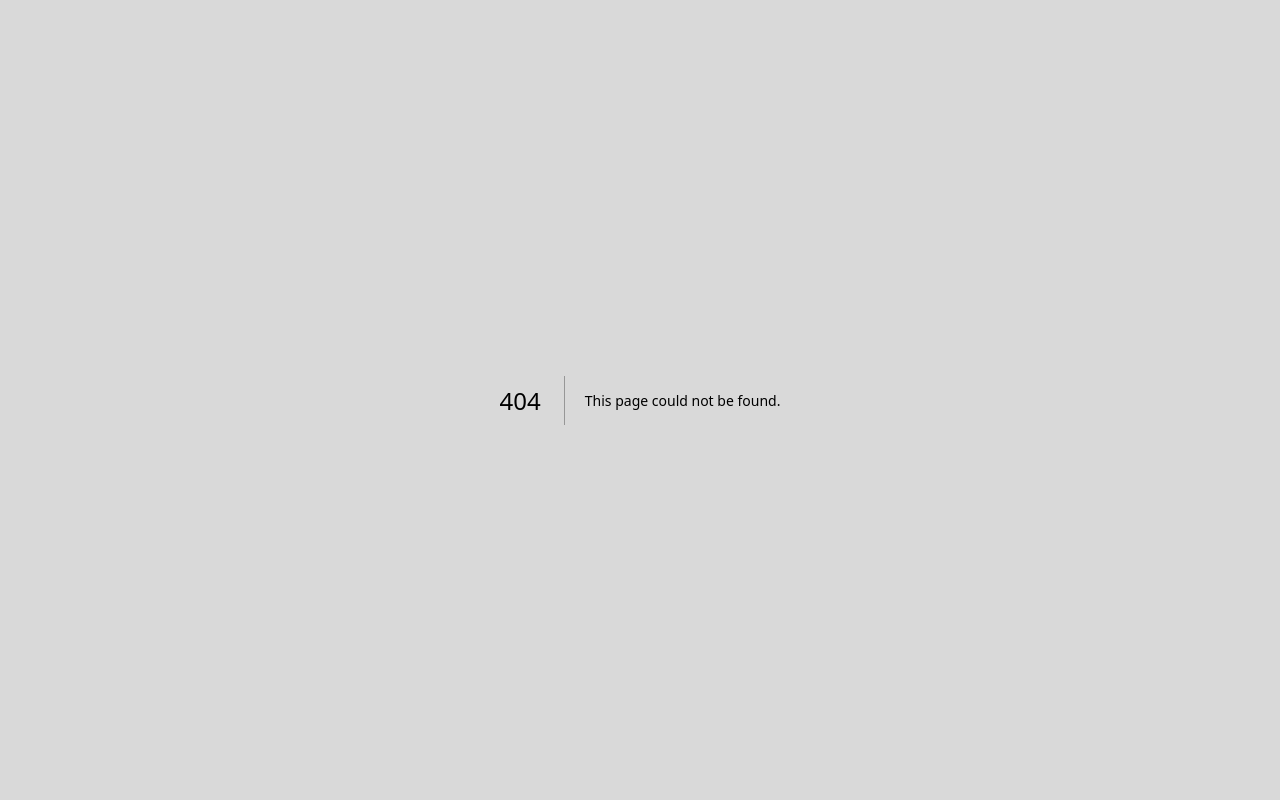
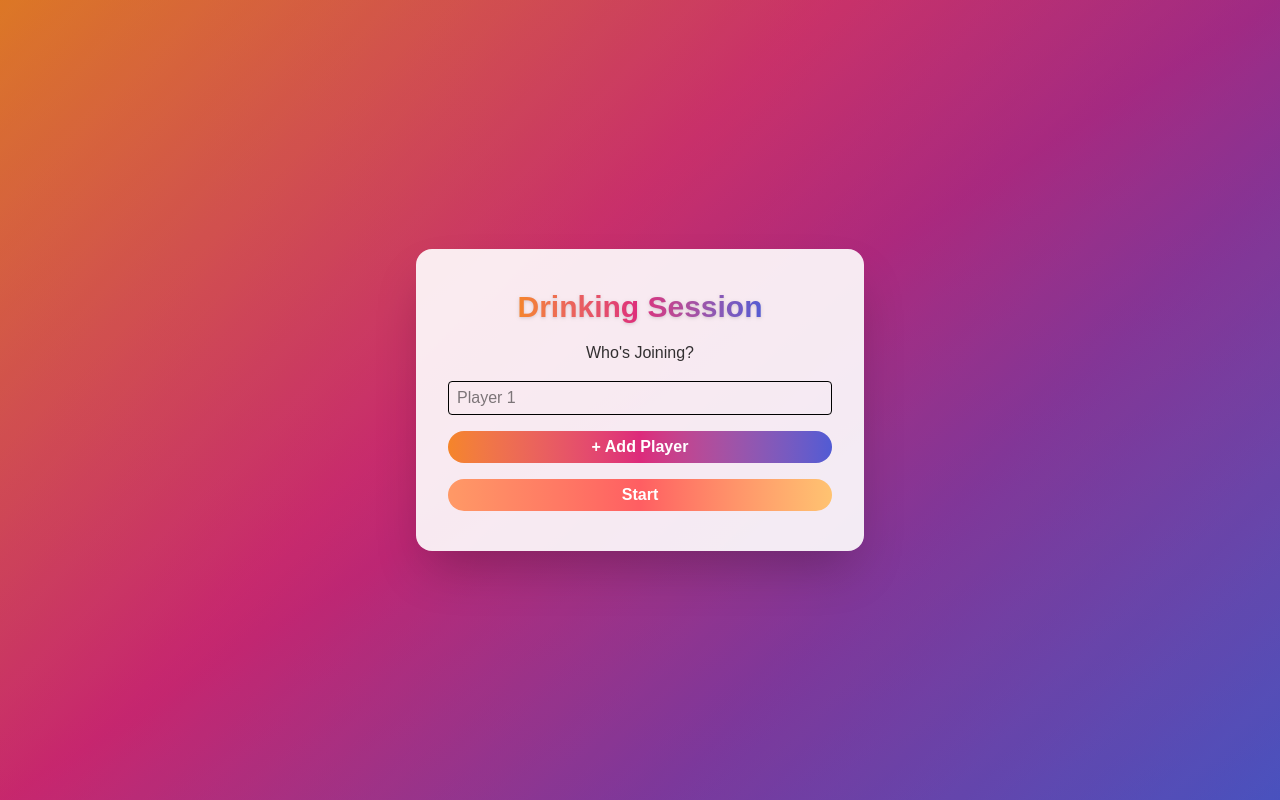
Before and after one commit to laurreev/AmoyVix, a Next.js app: page /inuman in a window 1280 px wide. Before the commit this address had no page. Built offline with nearby package versions, Linux system fonts and the light colour scheme.

Commit message:
inuman page

```diff
--- /dev/null
+++ b/src/app/inuman/page.tsx
@@ -0,0 +1,94 @@
+"use client";
+import { useState } from "react";
+
+export default function InumanPage() {
+  const [players, setPlayers] = useState<string[]>([""]);
+  const [started, setStarted] = useState(false);
+  const [order, setOrder] = useState<string[]>([]);
+  const [current, setCurrent] = useState<number>(0);
+
+  function handlePlayerChange(idx: number, value: string) {
+    const updated = [...players];
+    updated[idx] = value;
+    setPlayers(updated);
+  }
+
+  function addPlayer() {
+    setPlayers([...players, ""]);
+  }
+
+  function startSession() {
+    const filtered = players.map(p => p.trim()).filter(Boolean);
+    if (filtered.length < 2) return;
+    // Shuffle for first turn, then keep order
+    const shuffled = [...filtered];
+    for (let i = shuffled.length - 1; i > 0; i--) {
+      const j = Math.floor(Math.random() * (i + 1));
+      [shuffled[i], shuffled[j]] = [shuffled[j], shuffled[i]];
+    }
+    setOrder(shuffled);
+    setCurrent(0);
+    setStarted(true);
+  }
+
+  function nextTurn() {
+    setCurrent((c) => (c + 1) % order.length);
+  }
+
+  if (!started) {
+    return (
+      <div className="min-h-screen flex flex-col items-center justify-center bg-gradient-to-br from-[#f58529]/30 via-[#dd2a7b]/30 to-[#515bd4]/30 p-4">
+        <div className="bg-white/90 rounded-2xl shadow-2xl flex flex-col items-center px-8 py-10 max-w-md w-full">
+          <h1 className="text-3xl font-extrabold bg-gradient-to-r from-[#f58529] via-[#dd2a7b] to-[#515bd4] bg-clip-text text-transparent mb-4 drop-shadow text-center">Drinking Session</h1>
+          <p className="mb-4 text-black/80">Who's Joining?</p>
+          {players.map((name, idx) => (
+            <input
+              key={idx}
+              className="rounded px-2 py-1 border w-full mb-2 text-black"
+              placeholder={`Player ${idx + 1}`}
+              value={name}
+              onChange={e => handlePlayerChange(idx, e.target.value)}
+              maxLength={24}
+            />
+          ))}
+          <button
+            className="rounded-full bg-gradient-to-r from-[#f58529] via-[#dd2a7b] to-[#515bd4] text-white font-semibold px-4 py-1 mt-2 w-full"
+            onClick={addPlayer}
+          >
+            + Add Player
+          </button>
+          <button
+            className="rounded-full bg-gradient-to-r from-[#ff9966] via-[#ff5e62] to-[#ffc371] text-white font-semibold px-4 py-1 mt-4 w-full"
+            onClick={startSession}
+            disabled={players.filter(p => p.trim()).length < 2}
+          >
+            Start
+          </button>
+        </div>
+      </div>
+    );
+  }
+
+  return (
+    <div className="min-h-screen flex flex-col items-center justify-center bg-gradient-to-br from-[#f58529]/30 via-[#dd2a7b]/30 to-[#515bd4]/30 p-4">
+      <div className="bg-white/90 rounded-2xl shadow-2xl flex flex-col items-center px-8 py-10 max-w-md w-full">
+        <h1 className="text-3xl font-extrabold bg-gradient-to-r from-[#f58529] via-[#dd2a7b] to-[#515bd4] bg-clip-text text-transparent mb-4 drop-shadow text-center">Drinking Session</h1>
+        <p className="mb-4 text-black/80">Order:</p>
+        <ol className="mb-6 w-full">
+          {order.map((name, idx) => (
+            <li key={idx} className={`py-1 px-2 rounded ${idx === current ? "bg-[#f58529]/20 font-bold" : ""}`}>{idx + 1}. {name}</li>
+          ))}
+        </ol>
+        <div className="mb-4 text-lg font-semibold text-[#dd2a7b]">
+          {order[current]}, it's your turn to take a shot!
+        </div>
+        <button
+          className="rounded-full bg-gradient-to-r from-[#f58529] via-[#dd2a7b] to-[#515bd4] text-white font-semibold px-4 py-1 w-full"
+          onClick={nextTurn}
+        >
+          Next
+        </button>
+      </div>
+    </div>
+  );
+}
--- a/src/app/page.tsx
+++ b/src/app/page.tsx
@@ -50,14 +50,7 @@ export default function Home() {
             }
           }
         } catch (e) {
-          // fallback to localStorage if Firestore fails
-          const key = `amoyvix-nickname-${user.uid}`;
-          const stored = typeof window !== "undefined" ? localStorage.getItem(key) : null;
-          if (stored) {
-            setNickname(stored);
-          } else {
-            setShowNicknameModal(true);
-          }
+          setShowNicknameModal(true);
           setPhotoURL(user.photoURL || null);
         }
       };
@@ -74,10 +67,6 @@ export default function Home() {
         setNickname(nick);
         setShowNicknameModal(false);
       } catch (e) {
-        // fallback to localStorage if Firestore fails
-        const key = `amoyvix-nickname-${user.uid}`;
-        localStorage.setItem(key, nick);
-        setNickname(nick);
         setShowNicknameModal(false);
       }
     }
--- a/src/components/AuthButton.tsx
+++ b/src/components/AuthButton.tsx
@@ -35,7 +35,11 @@ export const AuthButton = () => {
         )}
       </div>
       <button
-        onClick={signOut}
+        onClick={() => {
+          if (window.confirm("Are you sure you want to sign out?")) {
+            signOut();
+          }
+        }}
         className="rounded-full bg-white/80 text-[#dd2a7b] font-semibold px-4 py-1 shadow hover:bg-white transition text-sm"
       >
         Sign out
--- a/src/components/ProfileMenu.tsx
+++ b/src/components/ProfileMenu.tsx
@@ -31,6 +31,13 @@ export const ProfileMenu: React.FC<ProfileMenuProps> = ({ nickname, photoURL, on
             Profile
           </button>
           <button
+            className="flex items-center gap-2 px-4 py-2 hover:bg-[#f58529]/10 text-[#f58529] text-sm"
+            onClick={() => { window.location.href = "/inuman"; }}
+          >
+            <svg width="18" height="18" fill="none" stroke="#f58529" strokeWidth="2" viewBox="0 0 24 24"><path d="M8 21v-2a4 4 0 0 1 8 0v2"/><path d="M12 17v-6"/><circle cx="12" cy="7" r="4"/></svg>
+            Inuman na
+          </button>
+          <button
             className="flex items-center gap-2 px-4 py-2 hover:bg-[#f58529]/10 text-[#dd2a7b] text-sm"
             onClick={signOut}
           >
--- a/src/components/SetNicknameModal.tsx
+++ b/src/components/SetNicknameModal.tsx
@@ -12,7 +12,9 @@ import { useEffect } from "react";
 export const SetNicknameModal: React.FC<SetNicknameModalProps> = ({ open, onSave, defaultValue }) => {
   const [nickname, setNickname] = useState(defaultValue || "");
   useEffect(() => {
-    setNickname(defaultValue || "");
+    if (open) {
+      setNickname(defaultValue || "");
+    }
   }, [defaultValue, open]);
   if (!open) return null;
   return (
```
